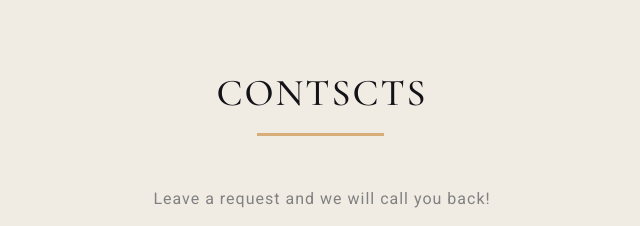
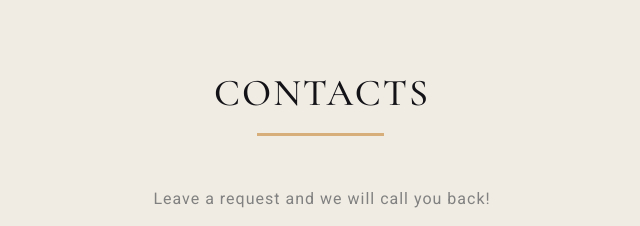
Before and after one commit to vinvlad1996/Presentation, a plain HTML site: page index.html in a window 1280 px wide. Shown: the part 1900-2126 px from the top of the page, 318-958 px from the left. Drawn offline with nearby package versions, Linux system fonts and the light colour scheme.

Commit message:
Add files via upload

```diff
--- a/index.html
+++ b/index.html
@@ -194,7 +194,7 @@
     </div>
     <div class="contacts">
       <div class="contacts_indent"></div>
-        <h4 class="contacts__container_name">contscts</h4>
+        <h4 class="contacts__container_name">contacts</h4>
         <p class="contacts__subtitle">Leave a request and we will call you back!</p>
           <form action="" method="POST">
             <div class="form">
```
